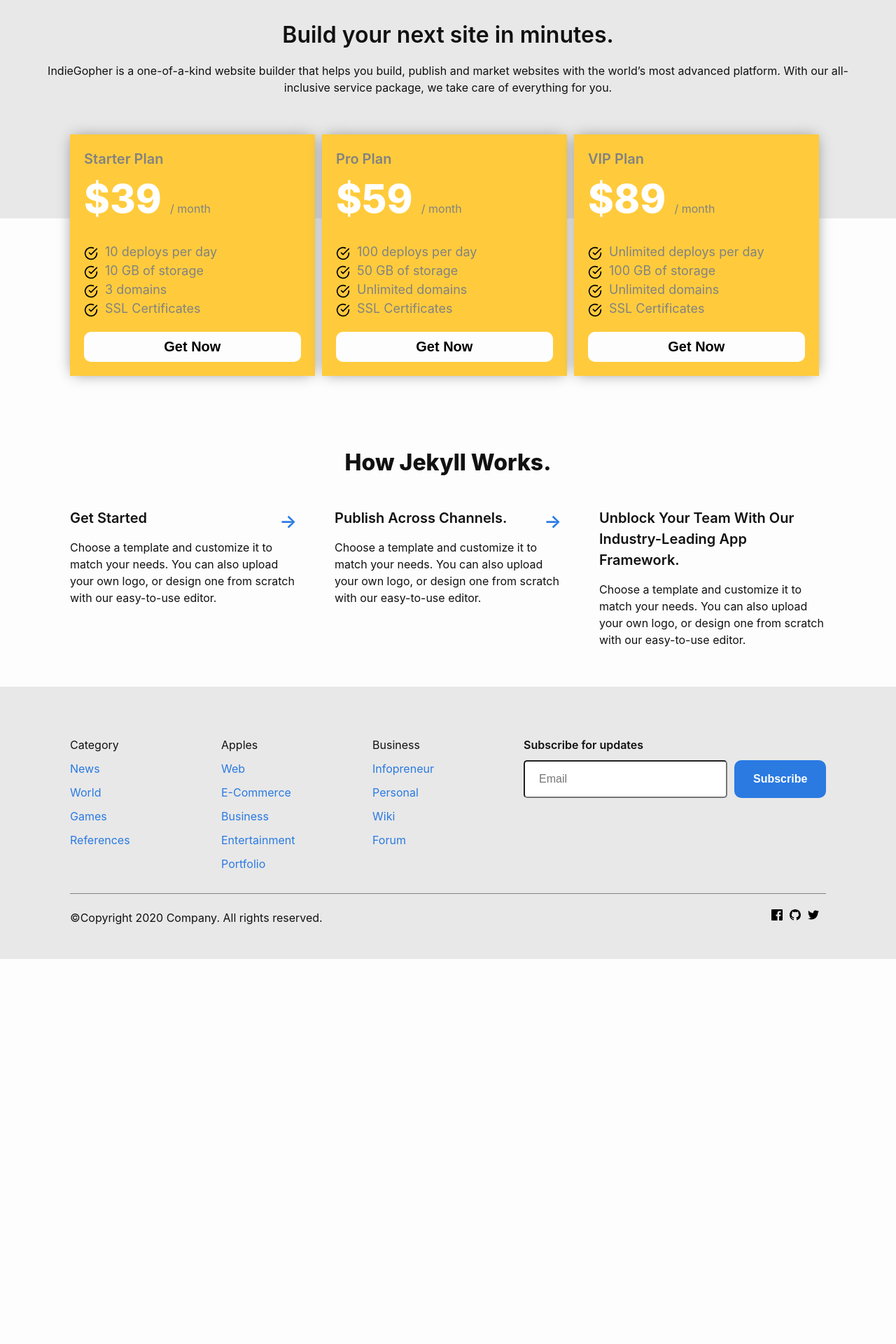
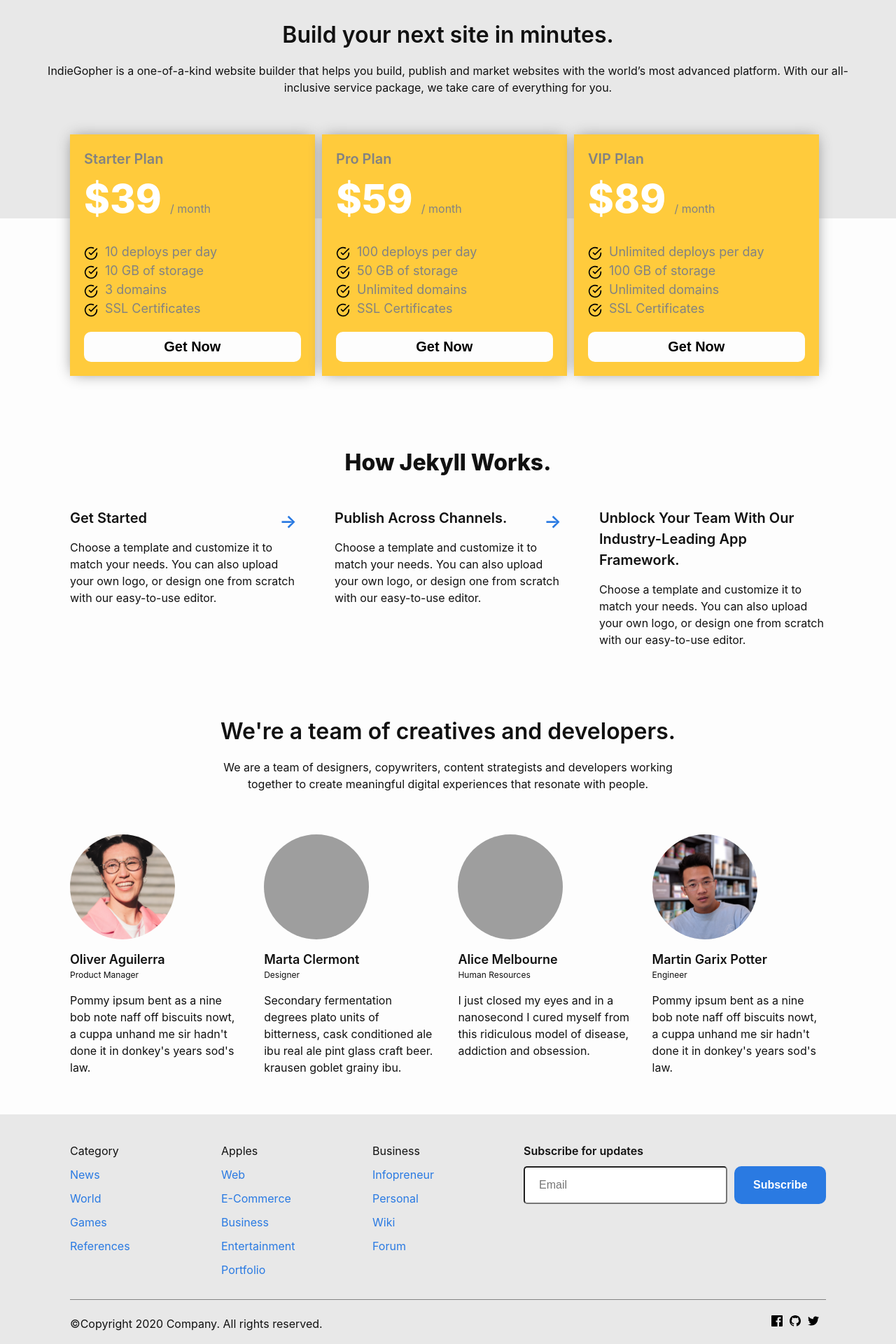
Before and after one commit to junjizhi/peak-panda, a Jekyll site: the page built from index.markdown, in a window 1280 px wide. Shown: the part 2878-4798 px from the top of the page at 70% size. Built offline with Jekyll 4.4.1, drawn with Linux system fonts in a browser that asks for light colours; before the commit the page ends 4248 px from its top, so only the background shows below that; grey boxes are pictures that could not be loaded.

Commit message:
add people section

```diff
--- /dev/null
+++ b/_includes/people.html
@@ -0,0 +1,40 @@
+<section class="people">
+	<div class="wrapper">
+
+		<div class="people-title">
+	    	<h2 class="text-center-align">We're a team of creatives and developers.</h2>
+	    	<p class="text-center-align">We are a team of designers, copywriters, content strategists and developers working together to create meaningful digital experiences that resonate with people.</p>
+  		</div>
+
+  		<div class="wrapper-flex people-lists">
+  			<div class="people-list">
+  				<img class="people-list--img" src="./assets/people-img1.jpg">
+  				<h4>Oliver Aguilerra</h4>
+  				<p class="people-list--title">Product Manager</p>
+  				<p class="people-list--description">Pommy ipsum bent as a nine bob note naff off biscuits nowt, a cuppa unhand me sir hadn't done it in donkey's years sod's law.</p>
+  			</div>
+
+  			<div class="people-list">
+  				<img class="people-list--img" src="./assets/people-img2.jpg">
+  				<h4>Marta Clermont</h4>
+  				<p class="people-list--title">Designer</p>
+  				<p class="people-list--description">Secondary fermentation degrees plato units of bitterness, cask conditioned ale ibu real ale pint glass craft beer. krausen goblet grainy ibu.</p>
+  			</div>
+
+  			<div class="people-list">
+  				<img class="people-list--img" src="./assets/people-img3.jpg">
+  				<h4>Alice Melbourne</h4>
+  				<p class="people-list--title">Human Resources</p>
+  				<p class="people-list--description">I just closed my eyes and in a nanosecond I cured myself from this ridiculous model of disease, addiction and obsession.</p>
+  			</div>
+
+  			<div class="people-list">
+  				<img class="people-list--img" src="./assets/people-img4.jpg">
+  				<h4>Martin Garix Potter</h4>
+  				<p class="people-list--title">Engineer</p>
+  				<p class="people-list--description">Pommy ipsum bent as a nine bob note naff off biscuits nowt, a cuppa unhand me sir hadn't done it in donkey's years sod's law.</p>
+  			</div>
+  		</div>
+
+	</div>
+</section>
--- a/_layouts/default.html
+++ b/_layouts/default.html
@@ -13,6 +13,8 @@
 
     {%- include steps.html -%}
 
+    {%- include people.html -%}
+
     {%- include footer.html -%}
 
   </body>
--- a/_sass/peak-panda.scss
+++ b/_sass/peak-panda.scss
@@ -59,4 +59,5 @@ $mobile: 400px !default;
 "peak-panda/page",
 "peak-panda/price-card",
 "peak-panda/steps",
+"peak-panda/people",
 "peak-panda/footer";
--- a/_sass/peak-panda/_base.scss
+++ b/_sass/peak-panda/_base.scss
@@ -156,6 +156,11 @@ h2 {
 
 h3 {
     font-size: 1.25rem;
+}
+
+h4 {
+    font-size: 18px;
+    font-weight: $heading-half-bold;
 }
 
 
--- a/_sass/peak-panda/_footer.scss
+++ b/_sass/peak-panda/_footer.scss
@@ -10,6 +10,7 @@ footer {
     align-items: flex-start;
     border-bottom: 1px solid $grey-color;
     padding-bottom: 20px;
+    flex-wrap: wrap;
     ul,
     li {
         padding: 0;
@@ -23,6 +24,18 @@ footer {
         }
         li {
             padding-bottom: 10px;
+        }
+    }
+    @include media-query($tablet) {
+        justify-content: space-between;
+        .footer-lists {
+            width: 30%;
+        }
+    }
+    @include media-query($mobile) {
+        .footer-lists {
+            width: 48%;
+            margin-bottom: 20px;
         }
     }
 }
@@ -43,6 +56,29 @@ footer {
             font-size: $base-font-size;
         }
     }
+    @include media-query($tablet) {
+        width: 100%;
+        margin-top: 20px;
+        .footer-subscribe--input {
+            input {
+                width: 70%;
+            }
+        }
+    }
+    @include media-query($mobile) {
+        .footer-subscribe--input {
+            flex-direction: column;
+            input,
+            button {
+                width: 100%;
+            }
+            input {
+                padding: 18px;
+                margin-bottom: 10px;
+                border: 2px solid $grey-color-light;
+            }
+        }
+    }
 }
 
 .footer-text {
@@ -52,8 +88,15 @@ footer {
         width: 30%;
         justify-content: flex-end;
         align-items: center;
+        list-style: none;
         a {
             display: block;
         }
     }
+    @include media-query($mobile) {
+        .social-media-list {
+            margin-left: 0;
+            width: auto;
+        }
+    }
 }
--- a/_sass/peak-panda/_layout.scss
+++ b/_sass/peak-panda/_layout.scss
@@ -89,74 +89,6 @@
 
 
 /**
- * Site footer
- */
-
-.site-footer {
-    border-top: 1px solid $grey-color-light;
-    padding: $spacing-unit 0;
-}
-
-.footer-heading {
-    @include relative-font-size(1.125);
-    margin-bottom: $spacing-unit / 2;
-}
-
-.contact-list,
-.social-media-list {
-    list-style: none;
-    margin-left: 0;
-}
-
-.footer-col-wrapper {
-    @include relative-font-size(0.9375);
-    color: $grey-color;
-    @extend %clearfix;
-}
-
-.footer-col {
-    float: left;
-    margin-bottom: $spacing-unit / 2;
-    padding-left: $spacing-unit / 2;
-}
-
-.footer-col-1 {
-    width: -webkit-calc(35% - (#{$spacing-unit} / 2));
-    width: calc(35% - (#{$spacing-unit} / 2));
-}
-
-.footer-col-2 {
-    width: -webkit-calc(20% - (#{$spacing-unit} / 2));
-    width: calc(20% - (#{$spacing-unit} / 2));
-}
-
-.footer-col-3 {
-    width: -webkit-calc(45% - (#{$spacing-unit} / 2));
-    width: calc(45% - (#{$spacing-unit} / 2));
-}
-
-@include media-query($on-laptop) {
-    .footer-col-1,
-    .footer-col-2 {
-        width: -webkit-calc(50% - (#{$spacing-unit} / 2));
-        width: calc(50% - (#{$spacing-unit} / 2));
-    }
-    .footer-col-3 {
-        width: -webkit-calc(100% - (#{$spacing-unit} / 2));
-        width: calc(100% - (#{$spacing-unit} / 2));
-    }
-}
-
-@include media-query($on-palm) {
-    .footer-col {
-        float: none;
-        width: -webkit-calc(100% - (#{$spacing-unit} / 2));
-        width: calc(100% - (#{$spacing-unit} / 2));
-    }
-}
-
-
-/**
  * Page content
  */
 
--- /dev/null
+++ b/_sass/peak-panda/_people.scss
@@ -0,0 +1,45 @@
+section.people {
+    .people-title {
+        width: 65%;
+        margin: 0 auto;
+        margin-bottom: 60px;
+    }
+    .people-lists {
+        align-items: flex-start;
+        flex-wrap: wrap;
+    }
+    .people-list {
+        width: 23%;
+        &--img {
+            border-radius: 50%;
+            width: 150px;
+            height: 150px;
+            object-fit: cover;
+        }
+        h4 {
+            margin-top: 15px;
+            margin-bottom: 0;
+        }
+        &--title {
+            font-size: $small-font-size;
+        }
+    }
+    @include media-query($tablet) {
+        .people-list {
+            width: 45%;
+            text-align: center;
+            margin-bottom: 20px;
+            &--img {
+                margin: auto;
+                display: block;
+            }
+        }
+    }
+    @include media-query($on-palm) {
+        flex-direction: column;
+        .people-title,
+        .people-list {
+            width: 100%;
+        }
+    }
+}
```
Also changed, not shown: assets/people-img1.jpg (added), assets/people-img4.jpg (added), 2 other files.
